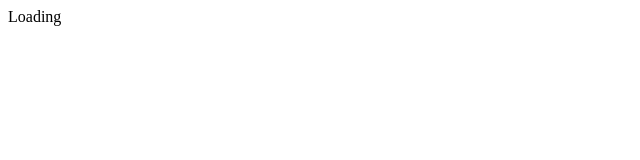
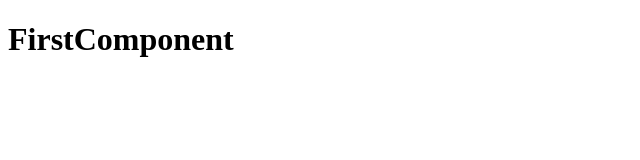
Before and after one commit to gpspake/react-exercises, a website: page react-only/index.html in a window 1280 px wide. Shown: the whole page, without its empty margins (0-640 px from the left). Drawn offline with nearby package versions, Linux system fonts and the light colour scheme.

Commit message:
create first component and render

```diff
--- a/react-only/index.html
+++ b/react-only/index.html
@@ -8,5 +8,18 @@
   <div id="app">Loading</div>
   <script src="../node_modules/react/dist/react.js"></script>
   <script src="../node_modules/react-dom/dist/react-dom.js"></script>
+  <script>
+    var FirstComponent = React.createClass({
+    	render: function () {
+    		return (
+    			React.DOM.div(null,
+            React.DOM.h1(null, 'FirstComponent')
+          )
+        )
+      }
+    })
+
+    ReactDOM.render(React.createElement(FirstComponent), document.getElementById('app'))
+  </script>
 </body>
 </html>
```
